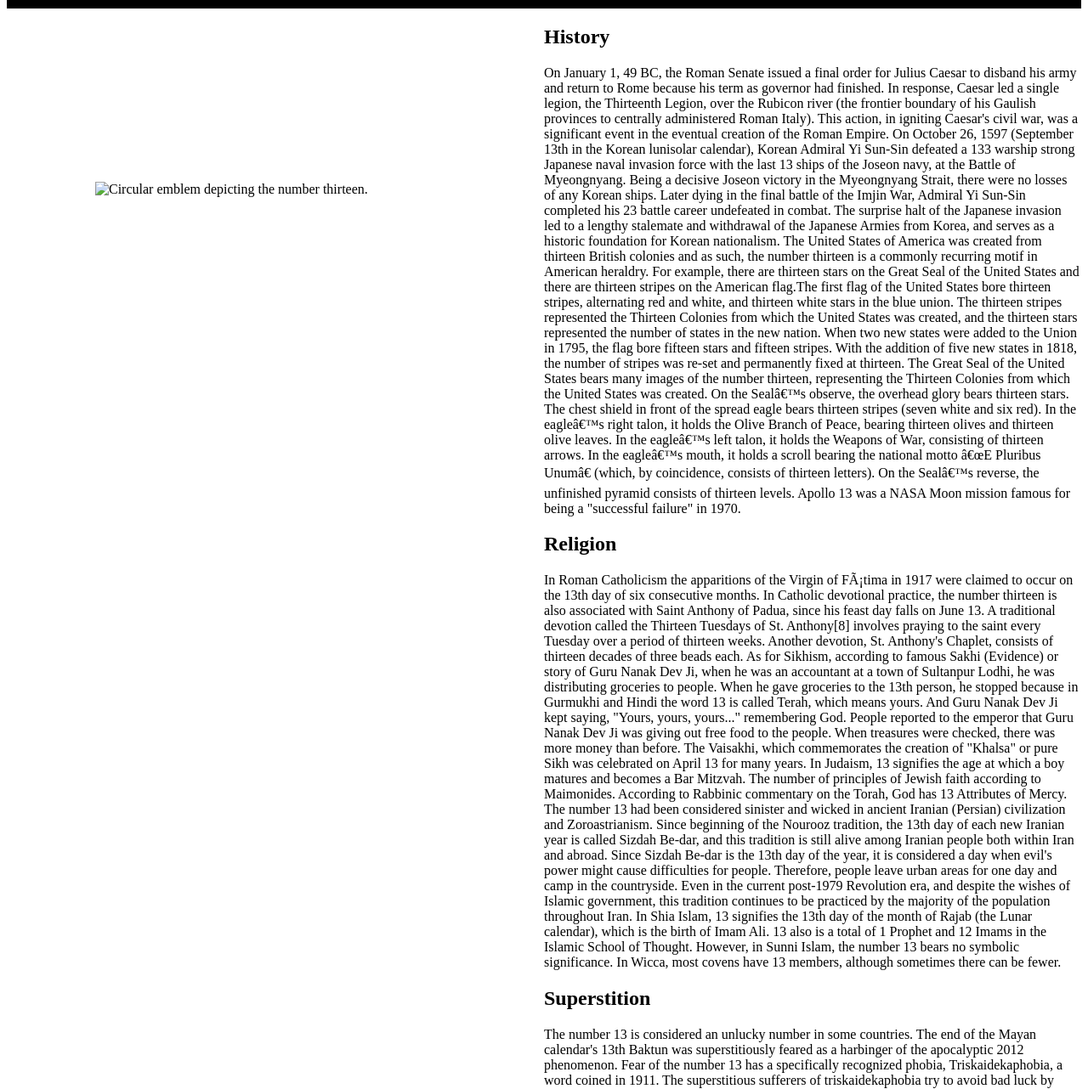
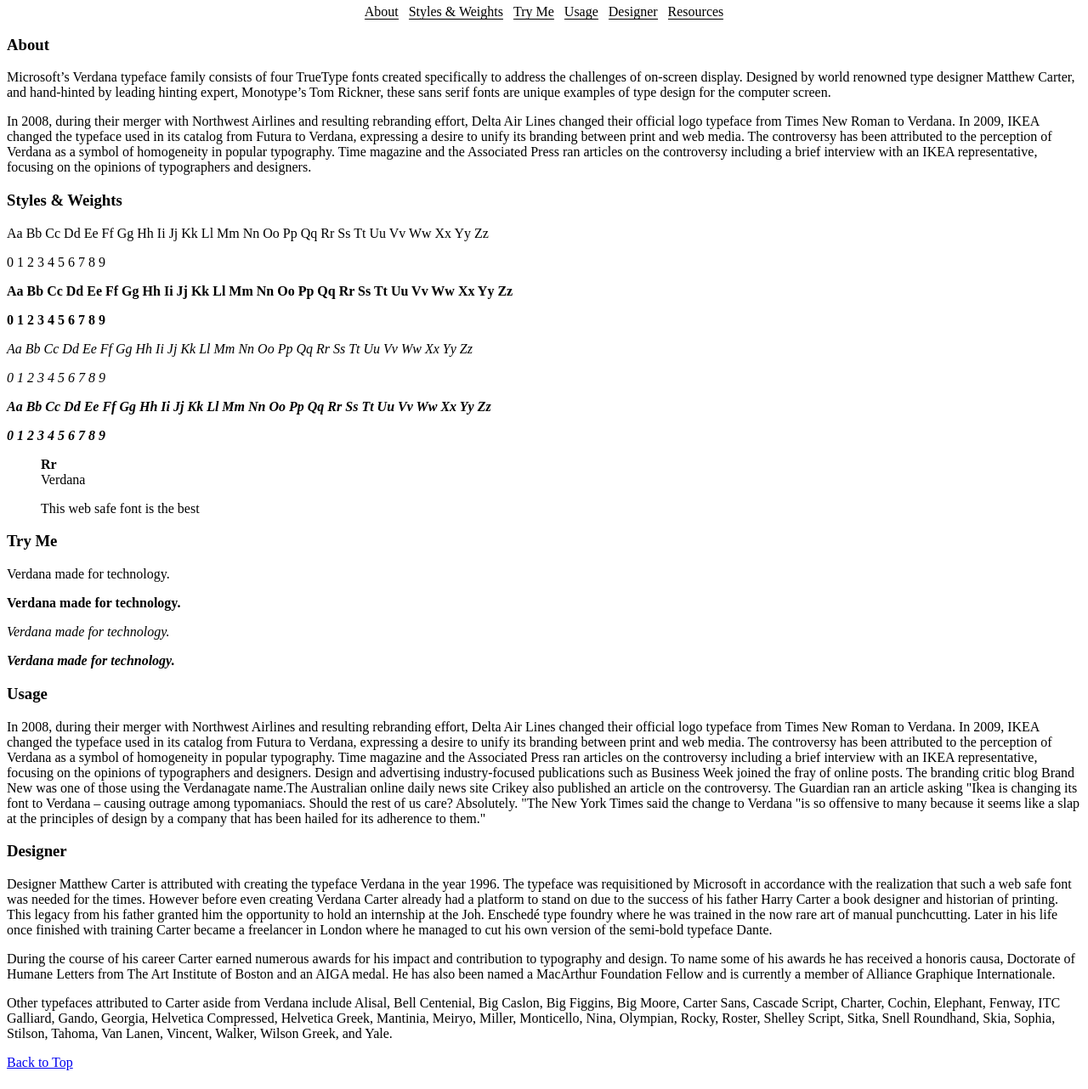
Before and after one commit to jbuissereth/Verdana, a plain HTML site: page index.html in a window 1280 px wide. Shown: the part 122-1404 px from the top of the page at 85% size. Drawn offline with Linux system fonts and the light colour scheme.

Commit message:
Update index.html

```diff
--- a/index.html
+++ b/index.html
@@ -1,140 +1,123 @@
-<!doctype html>
-<html lang="en-us" dir="ltr">
+<!DOCTYPE html>
+<html dir="ltr" lang="en-us">
 <head>
-  <meta charset="uft-8">
-  <meta name="viewport" content="width=device-width, initial-scale=1, shrink-to-fit=no">
-  <link rel="stylesheet" href="css/main.css">
-  <title>Thirteenth</title>
-  <meta name="author" content="Jylik Buissereth">
+    <meta charset="utf-8">
+    <meta name="viewport" content="width=device-width, initial-scale=1">
+    <link rel="stylesheet" href="css/main.css">
+	<title>Type Specimen</title>
+	<meta name="author" content="Jylik Buissereth" />
 </head>
 <body>
 
-<figure id="fig-1">
-  <img alt="Circular emblem depicting the number thirteen." src="img/fig-1-thirteen.png">
+<header id="banner">
+  <h1 class="margin">Verdana</h1>
 
-</figure>
+
+
 
 <nav id="menu">
   <h2 class="visuallyhidden">Navigation</h2>
-  <ul>
-    <li><a href="#about">History</a></li>
-    <li><a href="#alphabet">Religion</a></li>
-    <li><a href="#styles-weights">Superstition</a></li>
-
+  <ul >
+    <li><a href="#about">About</a></li>
+    <!-- <li><a href="#alphabet">Alphabet</a></li> -->
+    <li><a href="#styles-weights">Styles & Weights</a></li>
+    <li><a href="#try-me">Try Me</a></li>
+    <li><a href="#usage">Usage</a></li>
+    <li><a href="#designer">Designer</a></li>
+    <li><a href="#resources">Resources</a></li>
   </ul>
 </nav>
+  </header>
+<h3 id="about">About</h3>
+<div id="col ">
+<p class="margin">Microsoft’s Verdana typeface family consists of four TrueType fonts created specifically
+to address the challenges of on-screen display. Designed by world renowned type designer
+Matthew Carter, and hand-hinted by leading hinting expert, Monotype’s Tom Rickner, these
+sans serif fonts are unique examples of type design for the computer screen.</p>
 
-<h2>word</h2>
+<p class="margin">In 2008, during their merger with Northwest Airlines and resulting rebranding effort,
+Delta Air Lines changed their official logo typeface from Times New Roman to Verdana. In
+2009, IKEA changed the typeface used in its catalog from Futura to Verdana, expressing a
+desire to unify its branding between print and web media. The controversy has been
+attributed to the perception of Verdana as a symbol of homogeneity in popular typography.
+Time magazine and the Associated Press ran articles on the controversy including a
+brief interview with an IKEA representative, focusing on the opinions of typographers and
+designers.</p>
+</div>
 
-<div class="col col-half">
 
-<section id="histsory">
-<h1>History</h1>
-<p>On January 1, 49 BC, the Roman Senate issued a final order for Julius Caesar to disband
-his army and return to Rome because his term as governor had finished. In response, Caesar
-led a single legion, the Thirteenth Legion, over the Rubicon river (the frontier boundary
-of his Gaulish provinces to centrally administered Roman Italy). This action, in igniting
-Caesar's civil war, was a significant event in the eventual creation of the Roman Empire.
-On October 26, 1597 (September 13th in the Korean lunisolar calendar), Korean Admiral Yi
-Sun-Sin defeated a 133 warship strong Japanese naval invasion force with the last 13 ships
-of the Joseon navy, at the Battle of Myeongnyang. Being a decisive Joseon victory in the
-Myeongnyang Strait, there were no losses of any Korean ships. Later dying in the final
-battle of the Imjin War, Admiral Yi Sun-Sin completed his 23 battle career undefeated in
-combat. The surprise halt of the Japanese invasion led to a lengthy stalemate and withdrawal
-of the Japanese Armies from Korea, and serves as a historic foundation for Korean nationalism.
-The United States of America was created from thirteen British colonies and as such, the
-number thirteen is a commonly recurring motif in American heraldry. For example, there are
-thirteen stars on the Great Seal of the United States and there are thirteen stripes on the
-American flag.The first flag of the United States bore thirteen stripes, alternating red
-and white, and thirteen white stars in the blue union. The thirteen stripes represented
-the Thirteen Colonies from which the United States was created, and the thirteen stars
-represented the number of states in the new nation. When two new states were added to the
-Union in 1795, the flag bore fifteen stars and fifteen stripes. With the addition of five
-new states in 1818, the number of stripes was re-set and permanently fixed at thirteen.
-The Great Seal of the United States bears many images of the number thirteen, representing
-the Thirteen Colonies from which the United States was created. On the Seal’s observe, the
-overhead glory bears thirteen stars. The chest shield in front of the spread eagle bears
-thirteen stripes (seven white and six red). In the eagle’s right talon, it holds the Olive
-Branch of Peace, bearing thirteen olives and thirteen olive leaves. In the eagle’s left
-talon, it holds the Weapons of War, consisting of thirteen arrows. In the eagle’s mouth,
-it holds a scroll bearing the national motto “E Pluribus Unum” (which, by coincidence,
-consists of thirteen letters). On the Seal’s reverse, the unfinished pyramid consists of
-thirteen levels. Apollo 13 was a NASA Moon mission famous for being a "successful failure"
-in 1970.</p>
+
+<h3 id="styles-weights">Styles & Weights</h3>
+<p>Aa Bb Cc Dd Ee Ff Gg Hh Ii Jj Kk Ll Mm Nn Oo Pp Qq Rr Ss Tt Uu Vv Ww Xx Yy Zz</p>
+<p>0 1 2 3 4 5 6 7 8 9</p>
+<p><b>Aa Bb Cc Dd Ee Ff Gg Hh Ii Jj Kk Ll Mm Nn Oo Pp Qq Rr Ss Tt Uu Vv Ww Xx Yy Zz</b></p>
+<p><b>0 1 2 3 4 5 6 7 8 9</b></p>
+<p><i>Aa Bb Cc Dd Ee Ff Gg Hh Ii Jj Kk Ll Mm Nn Oo Pp Qq Rr Ss Tt Uu Vv Ww Xx Yy Zz</i></p>
+<p><i>0 1 2 3 4 5 6 7 8 9</i></p>
+<p><b><i>Aa Bb Cc Dd Ee Ff Gg Hh Ii Jj Kk Ll Mm Nn Oo Pp Qq Rr Ss Tt Uu Vv Ww Xx Yy Zz</b></i></p>
+<p><b><i>0 1 2 3 4 5 6 7 8 9</b></i></p>
+
+<section class="margin">
+  <figure id="glyph">
+   <div >
+     <b>Rr</b>
+   </div>
+   <figcaption>Verdana</figcaption>
+
+  <p>This web safe font is the best</p>
 </section>
 
-<section id="religion">
-<h1>Religion</h1>
-<p>
-In Roman Catholicism the apparitions of the Virgin of Fátima in 1917 were claimed to occur
-on the 13th day of six consecutive months. In Catholic devotional practice, the number
-thirteen is also associated with Saint Anthony of Padua, since his feast day falls on June
-13. A traditional devotion called the Thirteen Tuesdays of St. Anthony[8] involves praying
-to the saint every Tuesday over a period of thirteen weeks. Another devotion, St. Anthony's
-Chaplet, consists of thirteen decades of three beads each. As for Sikhism, according to
-famous Sakhi (Evidence) or story of Guru Nanak Dev Ji, when he was an accountant at a town
-of Sultanpur Lodhi, he was distributing groceries to people. When he gave groceries to the
-13th person, he stopped because in Gurmukhi and Hindi the word 13 is called Terah, which
-means yours. And Guru Nanak Dev Ji kept saying, "Yours, yours, yours..." remembering God.
-People reported to the emperor that Guru Nanak Dev Ji was giving out free food to the people.
-When treasures were checked, there was more money than before. The Vaisakhi, which commemorates
-the creation of "Khalsa" or pure Sikh was celebrated on April 13 for many years. In Judaism,
-13 signifies the age at which a boy matures and becomes a Bar Mitzvah. The number of
-principles of Jewish faith according to Maimonides. According to Rabbinic commentary on the
-Torah, God has 13 Attributes of Mercy. The number 13 had been considered sinister and wicked
-in ancient Iranian (Persian) civilization and Zoroastrianism. Since beginning of the Nourooz
-tradition, the 13th day of each new Iranian year is called Sizdah Be-dar, and this tradition
-is still alive among Iranian people both within Iran and abroad. Since Sizdah Be-dar is the
-13th day of the year, it is considered a day when evil's power might cause difficulties for
-people. Therefore, people leave urban areas for one day and camp in the countryside. Even
-in the current post-1979 Revolution era, and despite the wishes of Islamic government, this
-tradition continues to be practiced by the majority of the population throughout Iran. In
-Shia Islam, 13 signifies the 13th day of the month of Rajab (the Lunar calendar), which is
-the birth of Imam Ali. 13 also is a total of 1 Prophet and 12 Imams in the Islamic School
-of Thought. However, in Sunni Islam, the number 13 bears no symbolic significance. In Wicca,
-most covens have 13 members, although sometimes there can be fewer.</p>
+
+<section>
+  <h3 id="try-me">Try Me</h3>
+  <p contenteditable="true">Verdana made for technology.</p>
+  <p contenteditable="true"><b>Verdana made for technology.</b></p>
+  <p contenteditable="true"><i>Verdana made for technology.</i></p>
+  <p contenteditable="true"><b><i>Verdana made for technology.</b></i></p>
 </section>
 
-<section id="Supersition">
-<h1>Superstition</h1>
-<p>The number 13 is considered an unlucky number in some countries. The end of the Mayan
-calendar's 13th Baktun was superstitiously feared as a harbinger of the apocalyptic 2012
-phenomenon. Fear of the number 13 has a specifically recognized phobia, Triskaidekaphobia,
-a word coined in 1911. The superstitious sufferers of triskaidekaphobia try to avoid bad
-luck by keeping away from anything numbered or labelled thirteen. As a result, companies
-and manufacturers use another way of numbering or labelling to avoid the number, with
-hotels and tall buildings being conspicuous examples (thirteenth floor). It's also considered
-unlucky to have thirteen guests at a table. Friday the 13th has been considered an unlucky day.
-There are a number of theories as to why the number thirteen became associated with bad luck,
-but none of them have been accepted as likely. The Last Supper: At Jesus Christ's last supper,
-there were thirteen people around the table, counting Christ and the twelve apostles. Some
-believe this is unlucky because one of those thirteen, Judas Iscariot, was the betrayer of
-Jesus Christ. From the 1890s, a number of English language sources relate the "unlucky"
-thirteen to an idea that at the Last Supper, Judas, the disciple who betrayed Jesus, was the
-13th to sit at the table. Knights Templar: On Friday 13 October 1307, King Philip IV of France
-ordered the arrest of the Knights Templar, and most of the knights were tortured and
-killed. Full Moons: A year with 13 full moons instead of 12 posed problems for the monks in
-charge of the calendars. "This was considered a very unfortunate circumstance, especially
-by the monks who had charge of the calendar of thirteen months for that year, and it upset
-the regular arrangement of church festivals. For this reason thirteen came to be considered
-an unlucky number." However, a typical century has about 37 years that have 13 full
-moons, compared to 63 years with 12 full moons, and typically every third or fourth year
-has 13 full moons. A Repressed Lunar Cult: In ancient cultures, the number 13 represented
-femininity, because it corresponded to the number of lunar (menstrual) cycles in a year
-(13 x 28 = 364 days). The theory is that, as the solar calendar triumphed over the lunar,
-the number thirteen became anathema. Hammurabi's Code: There is a myth that the earliest
-reference to thirteen being unlucky or evil is in the Babylonian Code of Hammurabi
-(circa 1780 BC), where the thirteenth law is said to be omitted. In fact, the original
-Code of Hammurabi has no numeration. The translation by L.W. King (1910), edited by Richard
-Hooker, omitted one article: If the seller have gone to (his) fate (i. e., have died),
-the purchaser shall recover damages in said case fivefold from the estate of the seller.
-Other translations of the Code of Hammurabi, for example the translation by Robert Francis
-Harper, include the 13th article.</p>
-</section>
+<h3 id="usage">Usage</h3>
+<p class="margin">In 2008, during their merger with Northwest Airlines and resulting rebranding effort,
+Delta Air Lines changed their official logo typeface from Times New Roman to Verdana. In
+2009, IKEA changed the typeface used in its catalog from Futura to Verdana, expressing a
+desire to unify its branding between print and web media. The controversy has been
+attributed to the perception of Verdana as a symbol of homogeneity in popular typography.
+Time magazine and the Associated Press ran articles on the controversy including a
+brief interview with an IKEA representative, focusing on the opinions of typographers and
+designers. Design and advertising industry-focused publications such as Business Week
+joined the fray of online posts. The branding critic blog Brand New was one of those using
+the Verdanagate name.The Australian online daily news site Crikey also published an
+article on the controversy. The Guardian ran an article asking "Ikea is changing its
+font to Verdana – causing outrage among typomaniacs. Should the rest of us care? Absolutely.
+"The New York Times said the change to Verdana "is so offensive to many because it seems
+like a slap at the principles of design by a company that has been hailed for its adherence
+to them."
+</p>
 
-</div>
+<h3 id="designer">Designer</h3>
+<!-- <h4 class="margin">Matthew Carter</h4> -->
+<p class="margin">Designer Matthew Carter is attributed with creating the typeface Verdana
+in the year 1996. The typeface was requisitioned by Microsoft in accordance with the realization
+that such a web safe font was needed for the times. However before even creating Verdana
+Carter already had a platform to stand on due to the success of his father Harry Carter a
+book designer and historian of printing. This legacy from his father granted him the opportunity
+to hold an internship at the Joh. Enschedé type foundry where he was trained in the now rare
+art of manual punchcutting. Later in his life once finished with training Carter became a
+freelancer in London where he managed to cut his own version of the semi-bold typeface Dante.</p>
 
-<h2>word</h2>
+<p>During the course of his career Carter earned numerous awards for his impact and contribution
+to typography and design. To name some of his awards he has received a honoris causa, Doctorate
+of Humane Letters from The Art Institute of Boston and an AIGA medal. He has also been named
+a MacArthur Foundation Fellow and is currently a member of Alliance Graphique Internationale.</p>
 
+<p>Other typefaces attributed to Carter aside from Verdana include Alisal, Bell Centenial,
+Big Caslon, Big Figgins, Big Moore, Carter Sans, Cascade Script, Charter, Cochin, Elephant,
+Fenway, ITC Galliard, Gando, Georgia, Helvetica Compressed, Helvetica Greek, Mantinia, Meiryo,
+Miller, Monticello, Nina, Olympian, Rocky, Roster, Shelley Script, Sitka, Snell Roundhand, Skia,
+Sophia, Stilson, Tahoma, Van Lanen, Vincent, Walker, Wilson Greek, and Yale.</p>
+
+<p class="btm">
+<a href="#menu" >Back to Top</a>
+</p>
 </body>
 </html>
```
